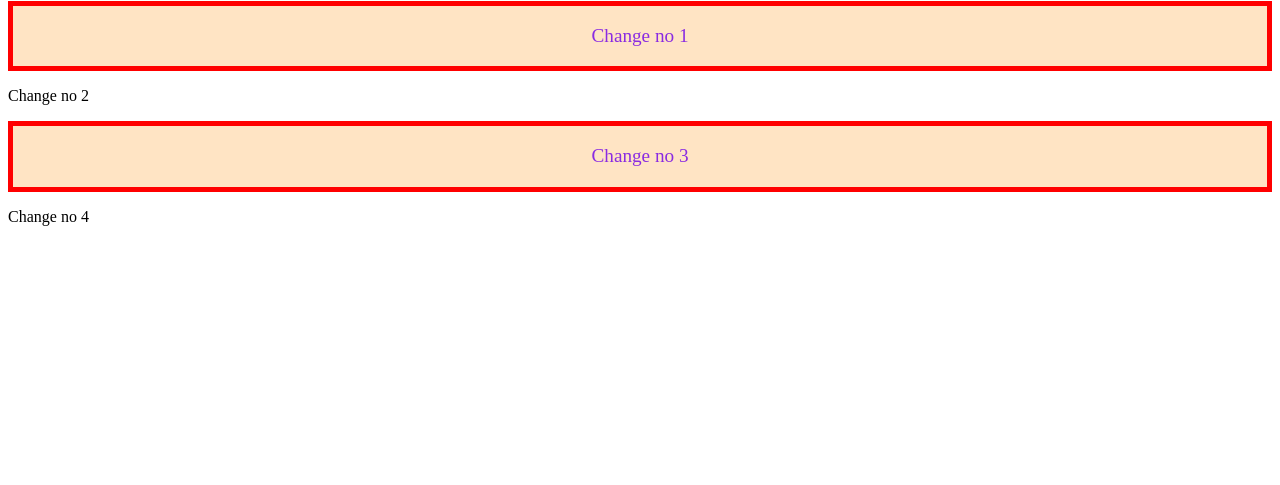
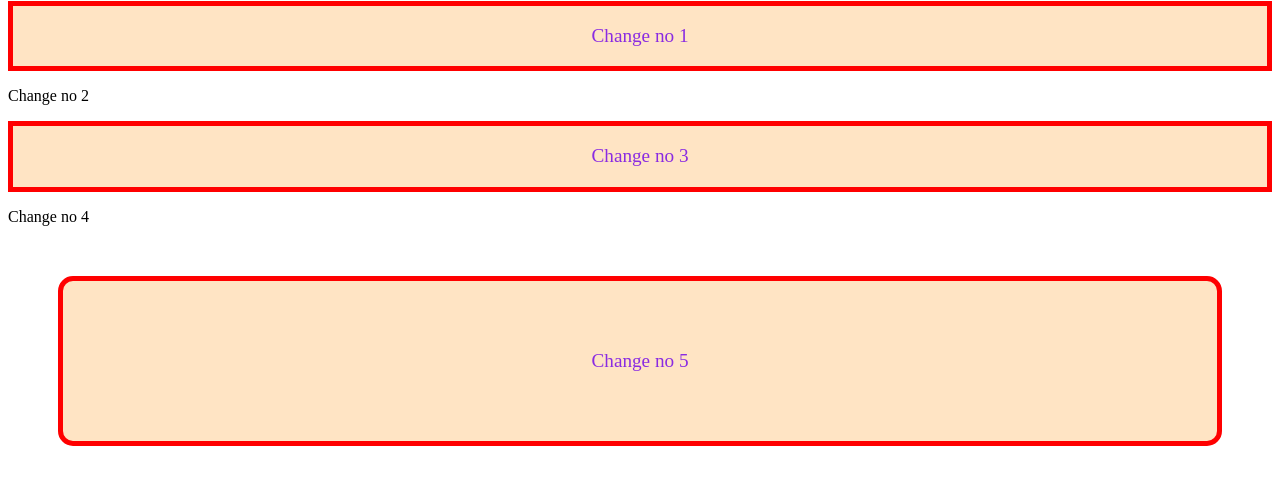
Before and after one commit to SamitRaiyan/repo-1, a plain HTML site: page index.html in a window 1280 px wide. Shown: the part 79-564 px from the top of the page. Drawn offline with Linux system fonts and the light colour scheme.

Commit message:
commit and push

```diff
--- a/index.html
+++ b/index.html
@@ -12,5 +12,6 @@
     <div><p>Change no 2</p></div>
     <div class="update"><p>Change no 3</p></div>
     <div><p>Change no 4</p></div>
+    <div id="Change5" class="update"> <p>Change no 5</p></div>
 </body>
 </html>
--- a/style.css
+++ b/style.css
@@ -8,3 +8,9 @@
     align-items: center;
     text-align: center;
 }
+#Change5{
+    margin: 50px;
+    padding: 50px;
+    border-radius: 15px;
+    box-shadow: 10px 10px 10Npx gray;
+}
```
